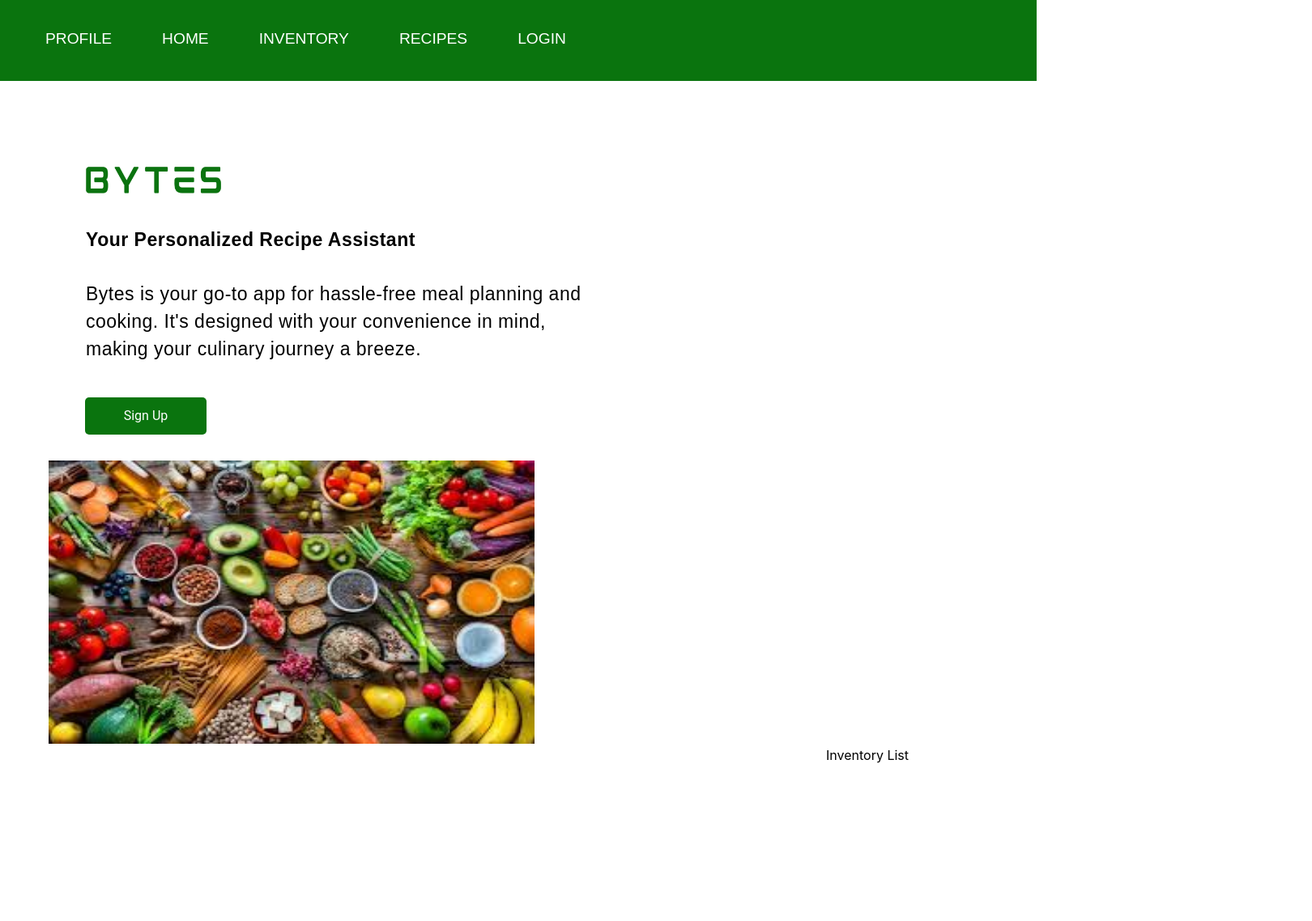
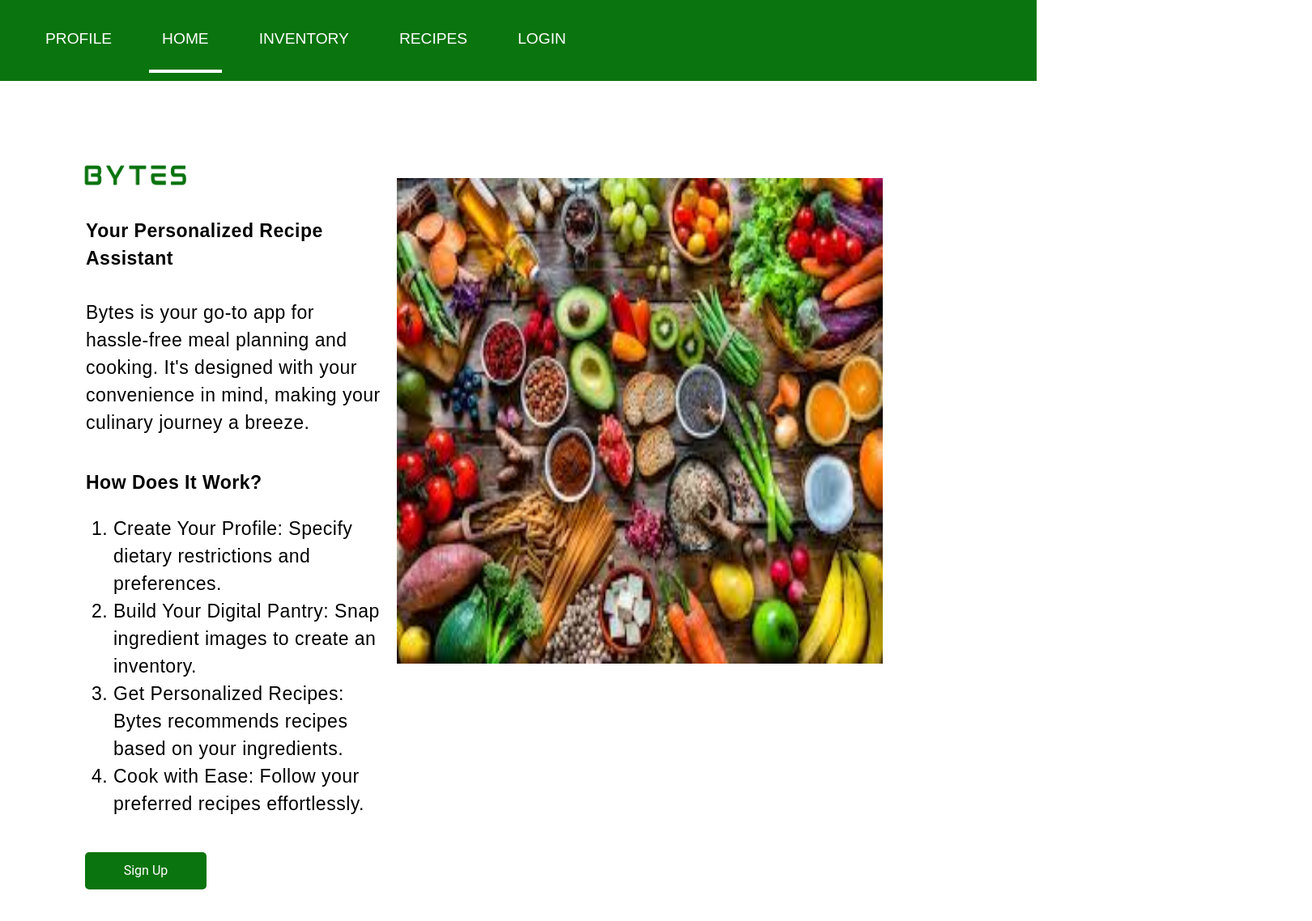
Before and after one commit to kylephan5/bytes, a React (Create React App) app in the folder bytes_client/: page / in a window 1280 px wide. Shown: the top 1138 px of the page at 81% size, 1620 px wide, since content can reach past the window. Before the commit the page ends 943 px from the top, so only its background shows below. Built offline with nearby package versions, Linux system fonts and the light colour scheme.

Commit message:
landing page format, navbar tab indicator

```diff
--- a/bytes_client/src/components/MainSection.css
+++ b/bytes_client/src/components/MainSection.css
@@ -1,7 +1,7 @@
 .main-container {
     display: grid;
-    align-items: flex-start;
-    height: 100vh;
+    /* align-items: flex-start; */
+    /* height: 100vh; */
     grid-template-columns: 1fr 1fr;
     grid-template-rows: 1fr 1fr;
     box-sizing: border-box;
@@ -9,8 +9,8 @@
 
 .about-container {
     margin: 20px;
-    grid-column-start: 1;
-    grid-row-start: 1;
+    /* grid-column-start: 1;
+    grid-row-start: 1; */
     min-height: 300px;
     min-width: 450px;
 }
@@ -37,9 +37,12 @@
     font-weight: 400;
     line-height: 34px;
     letter-spacing: 0.5px;
-    width: 700px;
+
+    width: 100%;
+    height: auto;
+    /* width: 700px;
     height: 300px;
-    flex-shrink: 0;
+    flex-shrink: 0; */
 }
 
 .box-title {
@@ -51,22 +54,39 @@
 }
 
 
-.logo {
-    align-items: center;
+.food-image {
+    display: flex;
+    justify-content: flex-end;
 }
 
-.logo img {
+.food-image img {
     width: 600px;
-    margin-left: 40px;
-    height: 350px;
+    height: 600px;
+    padding-right: 200px;
+    padding-top: 120px;
 }
 
+.how-does-it-work {
+    margin-top: 30px;
+}
+
+.how-does-it-work-title {
+    font-weight: 600;
+}
+
+.numbered-list {
+    list-style-type: decimal;
+    padding-left: 120px;
+}
+
+
+/*
 .inventory-list {
     width: 600px;
     height: auto;
     border: 10px;
     padding-left: 1000px;
-}
+} */
 
 .sign-up-button {
     width: 150px;
--- a/bytes_client/src/components/MainSection.js
+++ b/bytes_client/src/components/MainSection.js
@@ -18,19 +18,38 @@ function MainSection() {
       <div className='main-container'>
         <div className='about-container'>
           <div className='about-section'>
-            <div className='about-section'>
             <img src='/images/bytes_logo.png' alt="Bytes" className="main-section-image" />
             <div className="text-box">
               <p className="box-title">Your Personalized Recipe Assistant</p>
               <p className="box-description">
                 Bytes is your go-to app for hassle-free meal planning and cooking. It's designed with your convenience in mind, making your culinary journey a breeze.
               </p>
+              <div className="how-does-it-work">
+                <p className="how-does-it-work-title">How Does It Work?</p>
+                <ol className="numbered-list">
+                  <li>Create Your Profile: Specify dietary restrictions and preferences.</li>
+                  <li>Build Your Digital Pantry: Snap ingredient images to create an inventory.</li>
+                  <li>Get Personalized Recipes: Bytes recommends recipes based on your ingredients.</li>
+                  <li>Cook with Ease: Follow your preferred recipes effortlessly.</li>
+                </ol>
+              </div>
               <button className="sign-up-button" onClick={handleSignUpClick}>
                 Sign Up
               </button>
+            </div>
+          </div>
+        </div>
+        <div className='food-image'>
+          <img src="/images/foodImage.jpeg" alt="FoodImage" />
+        </div>
+      </div>
+    </>
 
-              </div>
-              {/* <p>Bytes is an app designed for user convenience. It enables users to set up a personalized profile by specifying dietary restrictions and preferences, and capture images of their ingredients to seamlessly build an inventory. By analyzing this inventory, Bytes provides tailored recipe recommendations that align with the user's current ingredients and preferences, offering the flexibility to follow their preferred recipe with ease. </p> */}
+  );
+}
+
+{/* </div>
+            <p>Bytes is an app designed for user convenience. It enables users to set up a personalized profile by specifying dietary restrictions and preferences, and capture images of their ingredients to seamlessly build an inventory. By analyzing this inventory, Bytes provides tailored recipe recommendations that align with the user's current ingredients and preferences, offering the flexibility to follow their preferred recipe with ease. </p>
             <div className='logo'>
               <img src="/images/foodImage.jpeg" alt="FoodImage" />
             </div>
@@ -38,9 +57,8 @@ function MainSection() {
           </div>
         </div>
       </div>
-      </div>
     </>
   )
-}
+} */}
 
 export default MainSection;
--- a/bytes_client/src/components/Navbar.css
+++ b/bytes_client/src/components/Navbar.css
@@ -44,6 +44,27 @@
     border-bottom: 4px solid #fff;
     transition: all 0.2s ease-out;
 }
+
+
+.nav-links.active {
+    border-bottom: 4px solid #fff;
+}
+
+.nav-links {
+    text-decoration: none;
+    position: relative;
+}
+
+.nav-links:hover::before {
+    content: '';
+    position: absolute;
+    bottom: -4px;
+    left: 0;
+    right: 0;
+    height: 4px;
+    background-color: #fff;
+}
+
 
 .fa-bars {
     color: #fff;
--- a/bytes_client/src/components/Navbar.js
+++ b/bytes_client/src/components/Navbar.js
@@ -1,9 +1,8 @@
 import React, { useState } from "react";
 import "./Navbar.css";
-import { Link } from 'react-router-dom';
+import { NavLink } from 'react-router-dom';
 
 function Navbar() {
-
     const [Menuclick, setMenuclick] = useState(false);
     const toggleMenu = () => setMenuclick(!Menuclick);
     const closemenu = () => setMenuclick(false);
@@ -12,34 +11,38 @@ function Navbar() {
         <>
             <div className="navbar">
                 <div className="navbar-container">
-
                     <div className='menu-icon' onClick={toggleMenu}>
                         {Menuclick ? (<span className="material-symbols-outlined">close</span>)
                             : (<span className="material-symbols-outlined">menu</span>)}
                     </div>
                     <ul className={Menuclick ? 'nav-menu active' : 'nav-menu'}>
                         <li className='nav-item'>
-                            <Link to='/profile' className='nav-links' onClick={closemenu}>PROFILE</Link>
+                            <NavLink to='/profile' className='nav-links' activeClassName='active' onClick={closemenu}>
+                                PROFILE
+                            </NavLink>
                         </li>
                         <li className='nav-item'>
-                            <Link to='/' className='nav-links' onClick={closemenu}>HOME</Link>
-                        </li>
+                            <NavLink to='/' className='nav-links' activeClassName='active' exact onClick={closemenu}>
+                                HOME
+                            </NavLink>                        </li>
                         <li className='nav-item'>
-                            <Link to='/inventory' className='nav-links' onClick={closemenu}>INVENTORY</Link>
-                        </li>
+                            <NavLink to='/inventory' className='nav-links' activeClassName='active' onClick={closemenu}>
+                                INVENTORY
+                            </NavLink>                        </li>
                         <li className='nav-item'>
-                            <Link to='/recipes' className='nav-links' onClick={closemenu}>RECIPES</Link>
-                        </li>
+                            <NavLink to='/recipes' className='nav-links' activeClassName='active' onClick={closemenu}>
+                                RECIPES
+                            </NavLink>                        </li>
                         <li className='nav-item'>
-                            <Link to='/login' className='nav-links' onClick={closemenu}>LOGIN</Link>
-                        </li>
+                            <NavLink to='/login' className='nav-links' activeClassName='active' onClick={closemenu}>
+                                LOGIN
+                            </NavLink>                        </li>
                         {/* <li className='nav-item'>
                             <Link to='/signup' className='nav-links' onClick={closemenu}>SIGNUP</Link>
                         </li> */}
                     </ul>
                 </div>
             </div>
-
         </>
     )
 }
```
Lines whose indentation alone changed are shown as unchanged.
